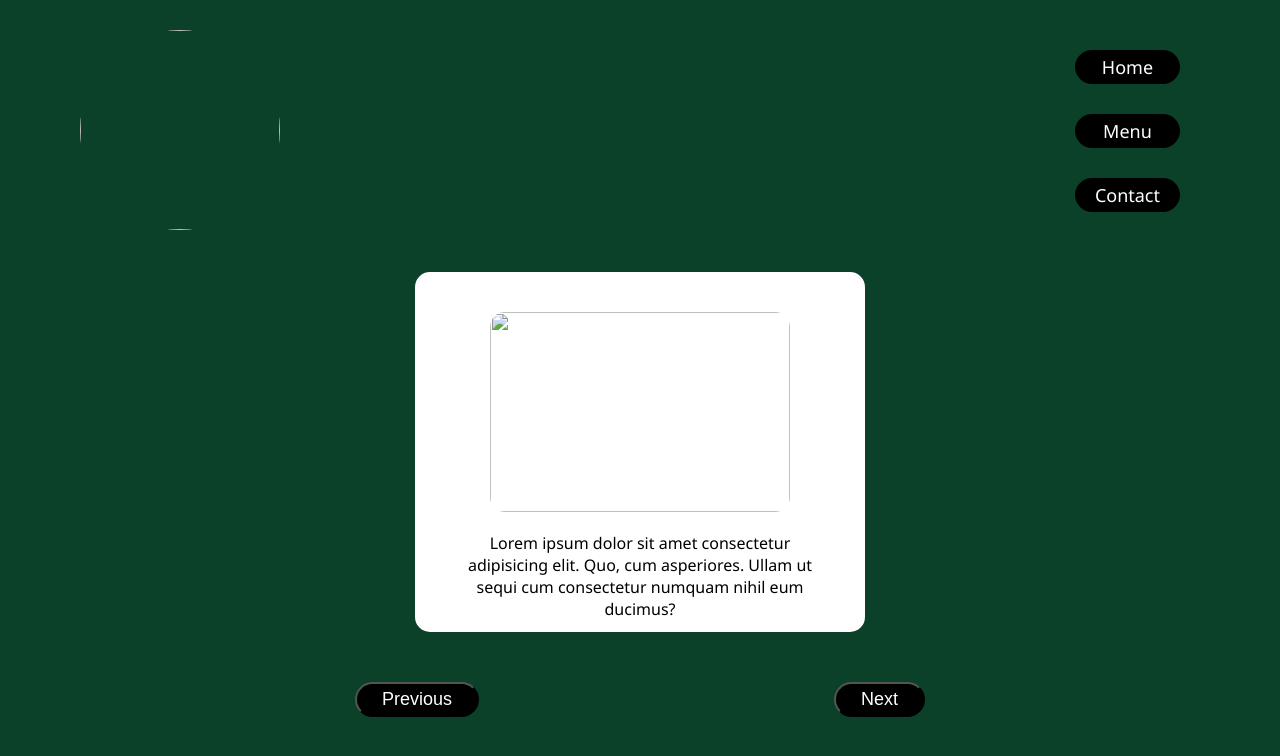
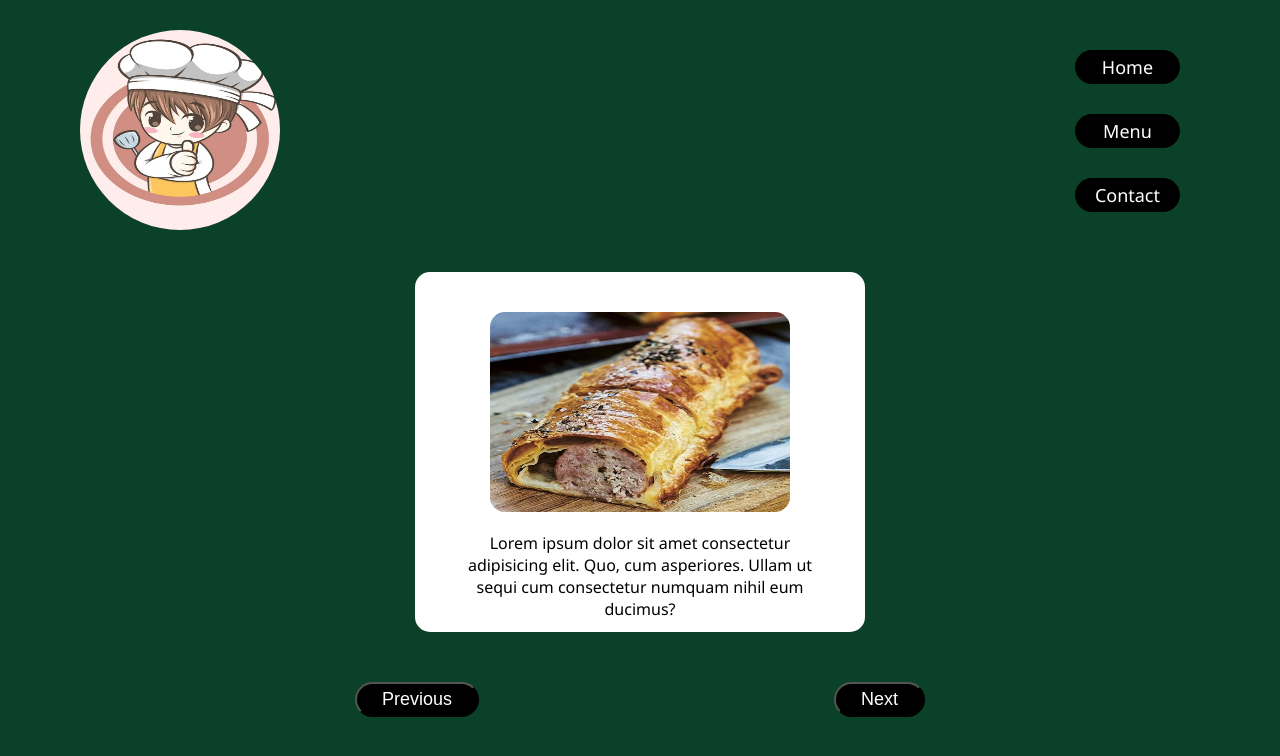
Before and after one commit to dozieechofe/nengie, a plain HTML site: page index.html in a window 1280 px wide. Drawn offline with Linux system fonts and the light colour scheme.

Commit message:
Create index.html

```diff
--- a/index.html
+++ b/index.html
@@ -10,7 +10,7 @@
 <body>
         <header>
 
-                <img src="./onen/chef.jpg" alt="" class="logo">
+                <img src="./chef.jpg" alt="" class="logo">
             <nav>
                 <ul>
                     <li>Home</li>
@@ -23,7 +23,7 @@
         <section>
             <div class="hero">
                 <div class="">
-                    <img src="./onen/sausage2.jpg" alt="" width="300" class="hero-img">
+                    <img src="./sausage2.jpg" alt="" width="300" class="hero-img">
                 </div>
 
                     <p class="hero-text">Lorem ipsum dolor sit amet consectetur adipisicing elit. Quo, cum asperiores. Ullam ut sequi cum consectetur numquam nihil eum ducimus?</p>
```
